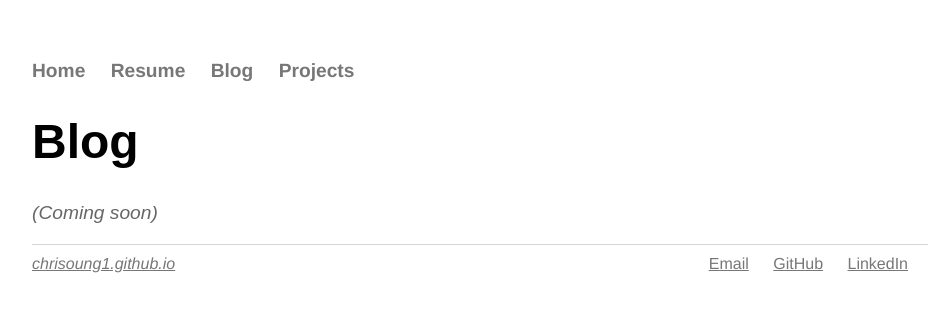
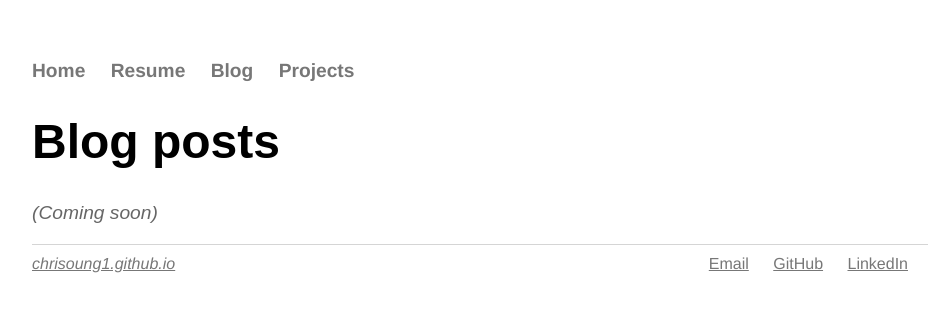
Before and after one commit to chriso23/chriso23.github.io, a Jekyll site: the page built from blog/index.md, in a window 1280 px wide. Shown: the top 312 px of the page, without its empty margins (160-1099 px from the left). Built offline with Jekyll 4.4.1, drawn with Linux system fonts in a browser that asks for light colours.

Commit message:
Update index.md

```diff
--- a/blog/index.md
+++ b/blog/index.md
@@ -3,6 +3,6 @@ layout: default
 title: Blog posts | Chris Oung
 ---
 
-# Blog
+# Blog posts
 
 *(Coming soon)*
```
